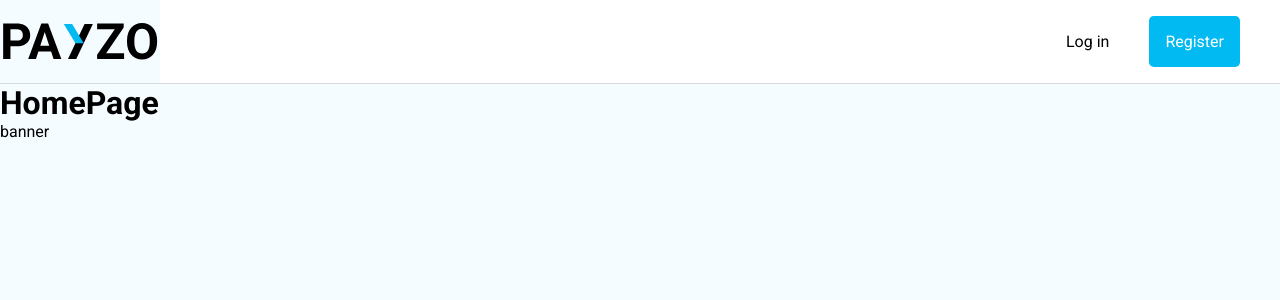
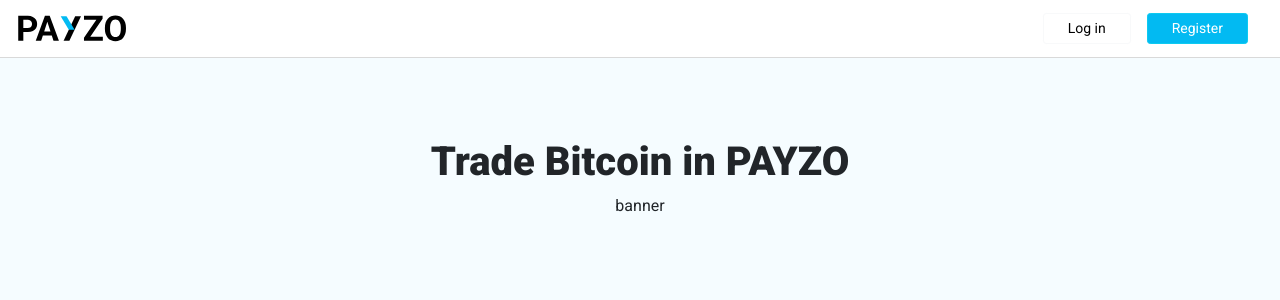
Before and after one commit to rogelioolarte/c17-41-ft-java, a React (Vite) app: page / in a window 1280 px wide. Shown: the top 300 px of the page. Built offline with nearby package versions, Linux system fonts and the light colour scheme.

Commit message:
update Home and navbar
created progress of home, navbar and routes

```diff
--- a/index.html
+++ b/index.html
@@ -5,12 +5,14 @@
     <link rel="icon" type="image/svg+xml" href="/logo.svg" />
     <meta name="viewport" content="width=device-width, initial-scale=1.0" />
     <link rel="preconnect" href="https://fonts.googleapis.com">
-<link rel="preconnect" href="https://fonts.gstatic.com" crossorigin>
-<link href="https://fonts.googleapis.com/css2?family=Roboto:ital,wght@0,100;0,300;0,400;0,500;0,700;0,900;1,100;1,300;1,400;1,500;1,700;1,900&display=swap" rel="stylesheet">
+    <link rel="preconnect" href="https://fonts.gstatic.com" crossorigin>
+    <link href="https://fonts.googleapis.com/css2?family=Roboto:ital,wght@0,100;0,300;0,400;0,500;0,700;0,900;1,100;1,300;1,400;1,500;1,700;1,900&display=swap" rel="stylesheet">
+    <link href="https://cdn.jsdelivr.net/npm/bootstrap@5.0.2/dist/css/bootstrap.min.css" rel="stylesheet" integrity="sha384-EVSTQN3/azprG1Anm3QDgpJLIm9Nao0Yz1ztcQTwFspd3yD65VohhpuuCOmLASjC" crossorigin="anonymous">
     <title>Payzo</title>
   </head>
   <body>
     <div id="root"></div>
     <script type="module" src="/src/main.jsx"></script>
+    <script src="https://cdn.jsdelivr.net/npm/bootstrap@5.0.2/dist/js/bootstrap.bundle.min.js" integrity="sha384-MrcW6ZMFYlzcLA8Nl+NtUVF0sA7MsXsP1UyJoMp4YLEuNSfAP+JcXn/tWtIaxVXM" crossorigin="anonymous"></script>
   </body>
 </html>
--- a/src/components/container/NavBar.jsx
+++ b/src/components/container/NavBar.jsx
@@ -1,16 +1,15 @@
-import '../../styles/style.scss'
+import '../../styles/styleNavbar.scss'
 import Logo from '../../assets/payzo.svg'
 
 function NavBar() {
   return (
-    <div  className='navbar'>
+    <nav  className='navbare navbar navbar-expand-lg navbar-light'>
       <img className='logo' src={Logo} alt="Logo" />
       <div className='button-init' >
-        <div className='button-init-left'>Log in</div>
-        <div className='button-init-right' >Register</div>
+        <button type="button" className="btn btn-light btn-sm button-init-left ">Log in</button>
+        <button type="button" className="btn btn-info btn-sm button-init-right ">Register</button>
       </div>
-
-    </div>
+    </nav>
   )
 }
 
--- a/src/pages/HomePage.jsx
+++ b/src/pages/HomePage.jsx
@@ -1,10 +1,10 @@
 import Banner from "../components/pure/banner";
-
+import '../styles/styleHome.scss'
 const HomePagePage = () => {
   return (
-    <div>
-      <h1>HomePage</h1>
-      <Banner></Banner>
+    <div className="home">
+      <h1  className="home-title">Trade Bitcoin in PAYZO</h1>
+      <Banner className="home-banner"></Banner>
     </div>
   );
 };
--- /dev/null
+++ b/src/styles/styleHome.scss
@@ -0,0 +1,15 @@
+.home {
+    display: flex;
+    justify-content: center;
+    align-items: center;
+    margin-top: 5rem;
+    flex-direction: column;
+}
+.home-title {
+    align-self: center;
+    font-weight: 800;
+    font-size: 85;
+}
+.home-banner {
+    align-self: center;
+}
--- a/src/styles/style.scss
+++ b/src/styles/styleNavbar.scss
@@ -1,33 +1,31 @@
-.navbar {
+.navbare {
     border-bottom: 0.05rem solid #D9D9D9;
     background-color: white;
     display: flex;
     justify-content: space-between;
 }
 .logo {
-    max-width: 10rem;
+    width: 7rem;
+    background-color: white;
+    margin-left: 1rem;
 }
 .button-init {
     display: flex;
     justify-content: space-between;
-    padding: 1rem;
+    margin-right: 2rem;
     background-color: white;
-
 }
-.button-direc{
-    max-width: 5rem;
-    height: min-content;
-    padding: 1rem;
-    border-radius: 0.3rem;
-    margin-right: 1.5rem;
-    font-weight: 400;
+.button-nav {
+    padding-left: 1.5rem;
+    padding-right: 1.5rem;
 }
 .button-init-left {
-    @extend .button-direc;
+    @extend .button-nav;
     background-color: white;
+    margin-right: 1rem;
 }
 .button-init-right {
-    @extend .button-direc;
+    @extend .button-nav;
     background-color: #02BAF2;
     color: white;
 }
```
Also changed, not shown: src/main.jsx (+8 -8 lines).
